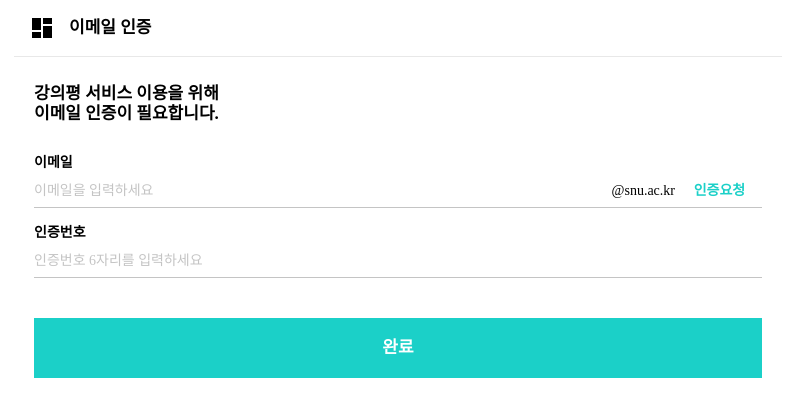
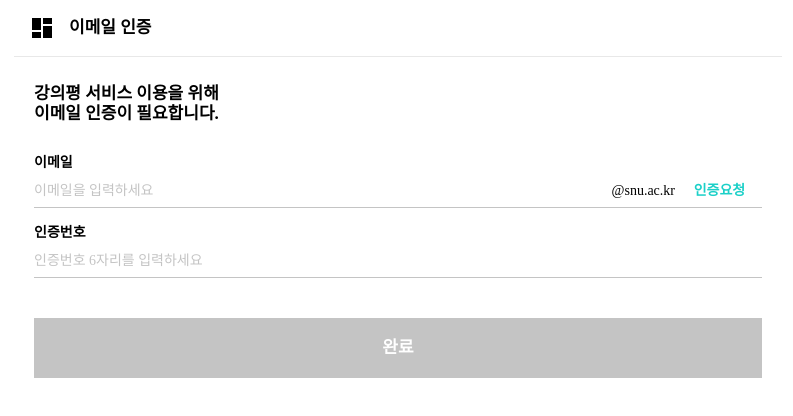
Before and after one commit to wafflestudio/snutt-ev-web, a Next.js app: page /mailVerify in a window 1280 px wide. Shown: the top 416 px of the page, without its empty margins (242-1035 px from the left). Built offline with nearby package versions, Linux system fonts and the light colour scheme; a web font is replaced by a local one.

Commit message:
add requested edits #2, fix minor ui bugs

```diff
--- a/pageImpl/mailVerifyImpl/index.tsx
+++ b/pageImpl/mailVerifyImpl/index.tsx
@@ -33,19 +33,17 @@ export const MailVerifyImpl = () => {
 
   const [timeoutDeadline, setTimeoutDeadline] = useState(0)
 
-  const [warningMessage, setWarningMessage] = useState("")
+  const isCompleteButtonDisabled = verificationNumber === "" || isTimeout
 
-  const isCompleteButtonActive = verificationNumber === "" || isTimeout
-
-  useEffect(() => {
+  const warningMessage = () => {
     if (isTimeout) {
-      setWarningMessage(TIMEOUT_MESSAGE)
+      return TIMEOUT_MESSAGE
     } else if (isVerificationNumberWrong) {
-      setWarningMessage(WRONG_VERIFICATION_NUMBER_MESSAGE)
+      return WRONG_VERIFICATION_NUMBER_MESSAGE
     } else {
-      setWarningMessage("")
+      return ""
     }
-  }, [isTimeout, isVerificationNumberWrong])
+  }
 
   const countDownRenderer = ({
     minutes,
@@ -133,13 +131,13 @@ export const MailVerifyImpl = () => {
             )}
           </VerificationNumberInputBar>
           <WarningText>
-            <Detail style={{ color: COLORS.red }}>{warningMessage}</Detail>
+            <Detail style={{ color: COLORS.red }}>{warningMessage()}</Detail>
           </WarningText>
         </VerificationNumberInputWrapper>
 
         <CompleteButton
           onClick={verifyHandler}
-          disabled={!isCompleteButtonActive}
+          disabled={isCompleteButtonDisabled}
         >
           <Title01 style={{ color: "white" }}>완료</Title01>
         </CompleteButton>
```
